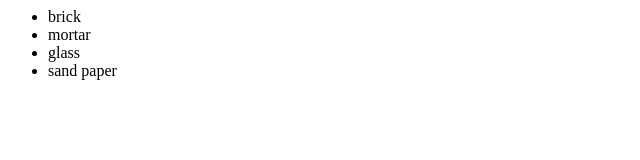
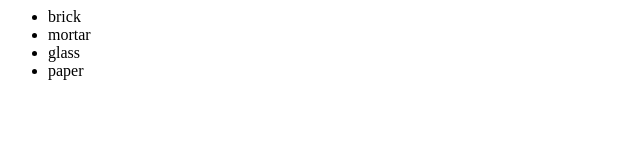
Before and after one commit to Gorjan97/GitVezbi, a plain HTML site: page index.html in a window 1280 px wide. Shown: the full height of the page, 0-640 px from the left. Drawn offline with Linux system fonts and the light colour scheme.

Commit message:
changed sand paper to paper

```diff
--- a/index.html
+++ b/index.html
@@ -5,7 +5,7 @@
 		<li>brick</li>
 		<li>mortar</li>
 		<li>glass</li>
-		<li>sand paper</li>
+		<li>paper</li>
 	</ul>
 	</div>
 </body>
```
